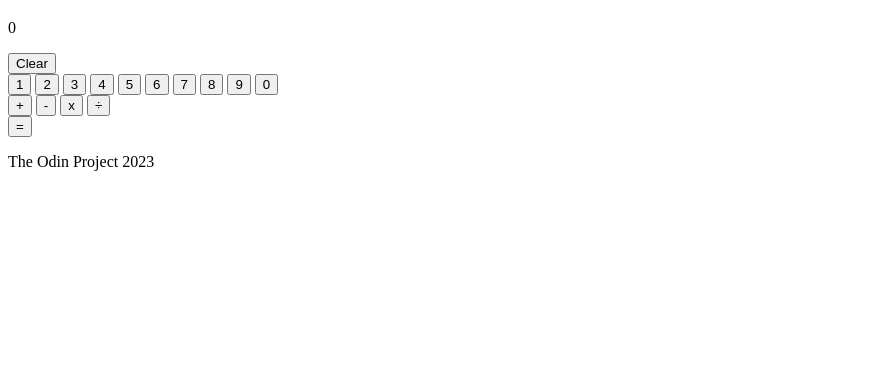
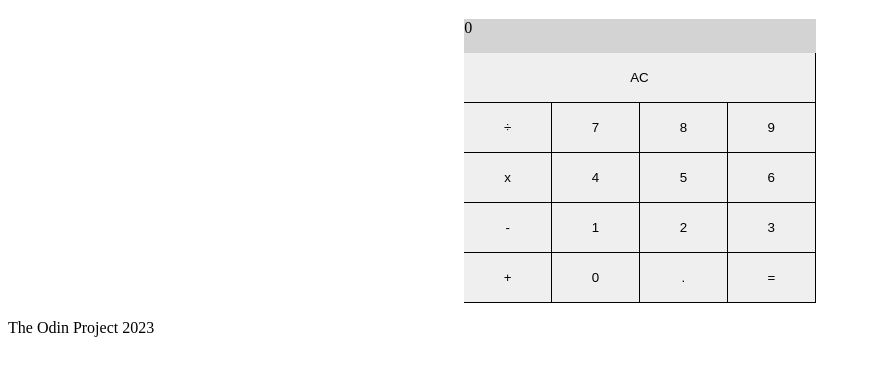
Before and after one commit to StiMarton/calculator, a plain HTML site: page index.html in a window 1280 px wide. Shown: the part 61-436 px from the top of the page, without its empty margins (0-871 px from the left). Drawn offline with Linux system fonts and the light colour scheme.

Commit message:
updated css and html

```diff
--- a/index.html
+++ b/index.html
@@ -5,11 +5,13 @@
     <meta http-equiv="X-UA-Compatible" content="IE=edge">
     <meta name="viewport" content="width=device-width, initial-scale=1.0">
     <title>Calculator</title>
+    <link rel="stylesheet" href="style.css">
 </head>
 <body>
     <h1> A Calculator that may work </h1>
 
 <main>
+
 
     <div class="displayContainer">
         <p class ="display" id="display1">0</p>
@@ -18,29 +20,27 @@
         <p class ="display" hidden id="output">0</p>
     </div>
 
-    <button id="clear">Clear</button>
 
-    <div class="numberContainer">
+    <div class="buttonContainer">
+        <button id="clear">AC</button>
+        <button class="op-btn" id="divide-btn">÷</button>
+        <button class="num-btn" id="7-btn" value="7">7</button>
+        <button class="num-btn" id="8-btn" value="8">8</button>
+        <button class="num-btn" id="9-btn" value="9">9</button>
+        <button class="op-btn" id="multiply-btn">x</button>
+        <button class="num-btn" id="4-btn" value="4">4</button>
+        <button class="num-btn" id="5-btn" value="5">5</button>
+        <button class="num-btn" id="6-btn" value="6">6</button>
+        <button class="op-btn" id="subtract-btn">-</button>
         <button class="num-btn" id="1-btn" value="1">1</button>
         <button class="num-btn" id="2-btn" value="2">2</button>
         <button class="num-btn" id="3-btn" value="3">3</button>
-        <button class="num-btn" id="4-btn" value="4">4</button>
-        <button class="num-btn" id="5-btn" value="5">5</button>
-        <button class="num-btn" id="6-btn" value="6">6</button>
-        <button class="num-btn" id="7-btn" value="7">7</button>
-        <button class="num-btn" id="8-btn" value="8">8</button>
-        <button class="num-btn" id="9-btn" value="9">9</button>
+        <button class="op-btn" id="add-btn">+</button>
         <button class="num-btn" id="0-btn" value="0">0</button>
+        <button id="dot-btn">.</button>
+        <button id="equal">=</button>
     </div>
 
-    <div class="operatorContainer">
-        <button class="op-btn" id="add-btn">+</button>
-        <button class="op-btn" id="subtract-btn">-</button>
-        <button class="op-btn" id="multiply-btn">x</button>
-        <button class="op-btn" id="divide-btn">÷</button>
-    </div>
-
-    <button id="equal">=</button>
 </main>
 
 <footer>
--- /dev/null
+++ b/style.css
@@ -0,0 +1,29 @@
+
+
+main {
+    background: lightGrey;
+    width: max-content;
+    margin: auto;
+}
+
+.buttonContainer {
+   max-width: 400px;
+   display: flex;
+   flex-wrap: wrap;
+}
+
+button {
+    display: flex;
+    flex: 1 25%;
+    justify-content: center;
+    align-items: center;
+    height: 50px;
+    border: 1px solid black;
+    border-top:none;
+    border-left:none;
+    cursor: pointer;
+}
+
+#clear {
+    flex: 4 100%;
+}
```
